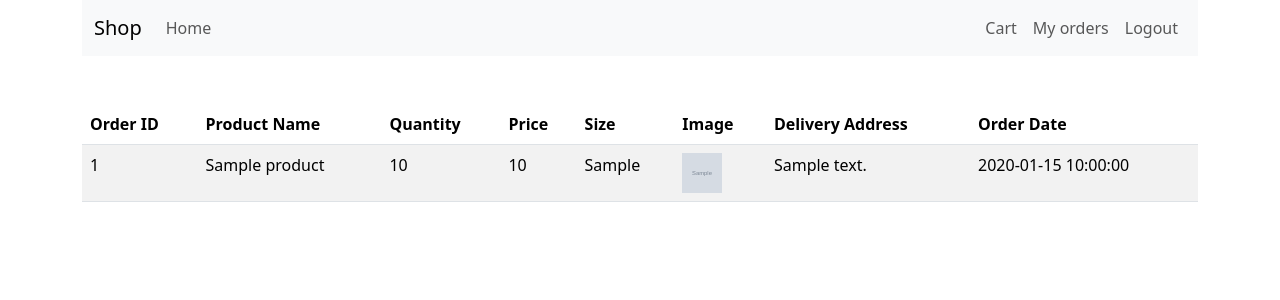
After one commit to ristic93/php_shop, a PHP site: page /orders.php in a window 1280 px wide. The commit adds this page. Shown: the top 300 px of the page. Run offline with PHP 8.4, Linux system fonts and the light colour scheme; the visitor is signed in with stand-in values (Sample User, id 1); tables that the repository leaves empty or names only in its code hold one stand-in row (values such as "Sample post"); grey boxes marked "Sample" are stand-in pictures.

Commit message:
impelement checkout and orders

```diff
--- a/app/classes/Cart.php
+++ b/app/classes/Cart.php
@@ -10,16 +10,16 @@ class Cart
         $this->conn = $conn;
     }
 
-    public function add_to_cart($product_id, $user_id)
+    public function add_to_cart($product_id, $user_id, $quantity)
     {
-        $run = $this->conn->prepare("INSERT INTO cart (user_id, product_id) VALUES (?, ?)");
-        $run->bind_param("ii", $user_id, $product_id);
+        $run = $this->conn->prepare("INSERT INTO cart (user_id, product_id, quantity) VALUES (?, ?, ?)");
+        $run->bind_param("iis", $user_id, $product_id, $quantity);
         $run->execute();
     }
 
     public function get_cart_items()
     {
-        $run = $this->conn->prepare("SELECT p.product_id, p.name, p.price, p.size, p.image
+        $run = $this->conn->prepare("SELECT p.product_id, p.name, p.price, p.size, p.image, c.quantity
         FROM cart c
         INNER JOIN products p
         ON c.product_id = p.product_id
@@ -30,4 +30,11 @@ class Cart
         $result = $run->get_result();
         return $result->fetch_all(MYSQLI_ASSOC);
     }
+
+    public function destroy_cart()
+    {
+        $run = $this->conn->prepare("DELETE FROM cart WHERE user_id = ?");
+        $run->bind_param("i", $_SESSION['user_id']);
+        $run->execute();
+    }
 }
--- /dev/null
+++ b/app/classes/Order.php
@@ -0,0 +1,62 @@
+<?php
+
+// inheretance ili nasledjivanje klasa
+class Order extends Cart
+{
+    protected $conn;
+
+    public function __construct()
+    {
+        global $conn;
+        $this->conn = $conn;
+    }
+
+    public function create($delivery_address)
+    {
+        $run = $this->conn->prepare("INSERT INTO orders (user_id, delivery_address) VALUES (?, ?)");
+        $run->bind_param("is", $_SESSION['user_id'], $delivery_address);
+        $run->execute();
+
+        $order_id = $this->conn->insert_id;
+
+        $cart_items = $this->get_cart_items();
+
+        $run = $this->conn->prepare("INSERT INTO order_items (order_id, product_id, quantity) VALUES (?, ?, ?)");
+
+        foreach ($cart_items as $item) {
+            $run->bind_param("iis", $order_id, $item['product_id'], $item['quantity']);
+            $run->execute();
+        }
+
+        $this->destroy_cart();
+    }
+
+    public function get_orders()
+    {
+        $user_id = $_SESSION['user_id'];
+
+        $sql = "
+        SELECT
+            orders.order_id,
+            orders.delivery_address,
+            orders.created_at,
+            order_items.quantity,
+            products.name,
+            products.size,
+            products.image,
+            products.price
+        FROM orders
+        INNER JOIN order_items ON orders.order_id = order_items.order_id
+        INNER JOIN products ON order_items.product_id = products.product_id
+        WHERE orders.user_id = ?
+        ";
+
+        $run = $this->conn->prepare($sql);
+        $run->bind_param('i', $user_id);
+        $run->execute();
+
+        $result = $run->get_result();
+
+        return $result->fetch_all(MYSQLI_ASSOC);
+    }
+}
--- a/cart.php
+++ b/cart.php
@@ -18,6 +18,7 @@ $cart_items = $cart->get_cart_items();
             <th scope="col">Product name</th>
             <th scope="col">Size</th>
             <th scope="col">Price</th>
+            <th scope="col">Quantity</th>
             <th scope="col">Image</th>
         </tr>
     </thead>
@@ -26,7 +27,8 @@ $cart_items = $cart->get_cart_items();
             <tr>
                 <td><?= ($item['name']); ?></td>
                 <td><?= ($item['size']); ?></td>
-                <td><?= ($item['price']); ?></td>
+                <td>$<?= ($item['price']); ?></td>
+                <td><?= ($item['quantity']); ?></td>
                 <td><img src="<?= ($item['image']); ?>" alt="<?= ($item['name']); ?>" height="40" width="40"></td>
             </tr>
 
--- /dev/null
+++ b/orders.php
@@ -0,0 +1,46 @@
+<?php
+require_once "inc/header.php";
+require_once "app/classes/Cart.php";
+require_once "app/classes/Order.php";
+
+if (!$user->isLogged()) {
+    header("location: index.php");
+    exit();
+}
+
+$order = new Order();
+$orders  = $order->get_orders();
+?>
+
+
+<table class="table table-striped">
+    <thead>
+        <tr>
+            <th scope="col">Order ID</th>
+            <th scope="col">Product Name</th>
+            <th scope="col">Quantity</th>
+            <th scope="col">Price</th>
+            <th scope="col">Size</th>
+            <th scope="col">Image</th>
+            <th scope="col">Delivery Address</th>
+            <th scope="col">Order Date</th>
+        </tr>
+    </thead>
+    <tbody>
+        <?php foreach ($orders as $order) : ?>
+            <tr>
+                <td><?= ($order['order_id']); ?></td>
+                <td><?= ($order['name']); ?></td>
+                <td><?= ($order['quantity']); ?></td>
+                <td><?= ($order['price']); ?></td>
+                <td><?= ($order['size']); ?></td>
+                <td><img src="<?= ($order['image']); ?>" alt="<?= ($order['name']); ?>" height="40" width="40"></td>
+                <td><?= ($order['delivery_address']); ?></td>
+                <td><?= ($order['created_at']); ?></td>
+            </tr>
+        <?php endforeach; ?>
+    </tbody>
+</table>
+
+
+<?php require_once "inc/footer.php"; ?>
--- a/product.php
+++ b/product.php
@@ -12,8 +12,10 @@ if($_SERVER['REQUEST_METHOD'] == "POST") {
 
     $user_id = $_SESSION['user_id'];
 
+    $quantity = $_POST['quantity'];
+
     $cart = new Cart();
-    $cart->add_to_cart($product_id, $user_id);
+    $cart->add_to_cart($product_id, $user_id, $quantity);
 
     header('location: cart.php');
     exit();
@@ -30,6 +32,7 @@ if($_SERVER['REQUEST_METHOD'] == "POST") {
         <p>Size: <?= $product['size']; ?></p>
         <p>Price: $<?= $product['price']; ?></p>
         <form action="" method="POST">
+            <input type="number" name="quantity">
             <button type="submit" class="btn btn-primary">Add to Cart</button>
         </form>
     </div>
```
Also changed, not shown: checkout.php (added, +45 -0 lines).
